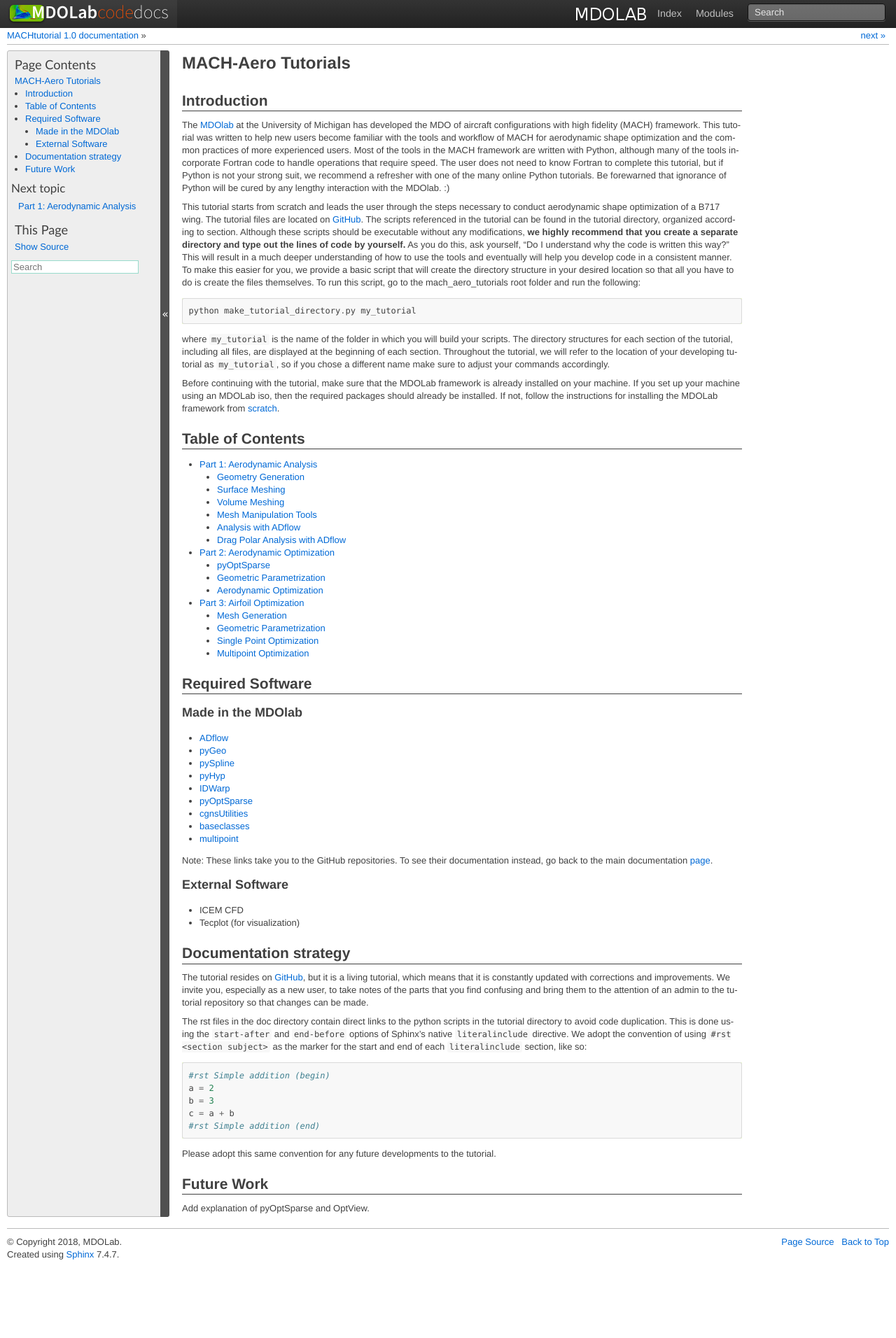
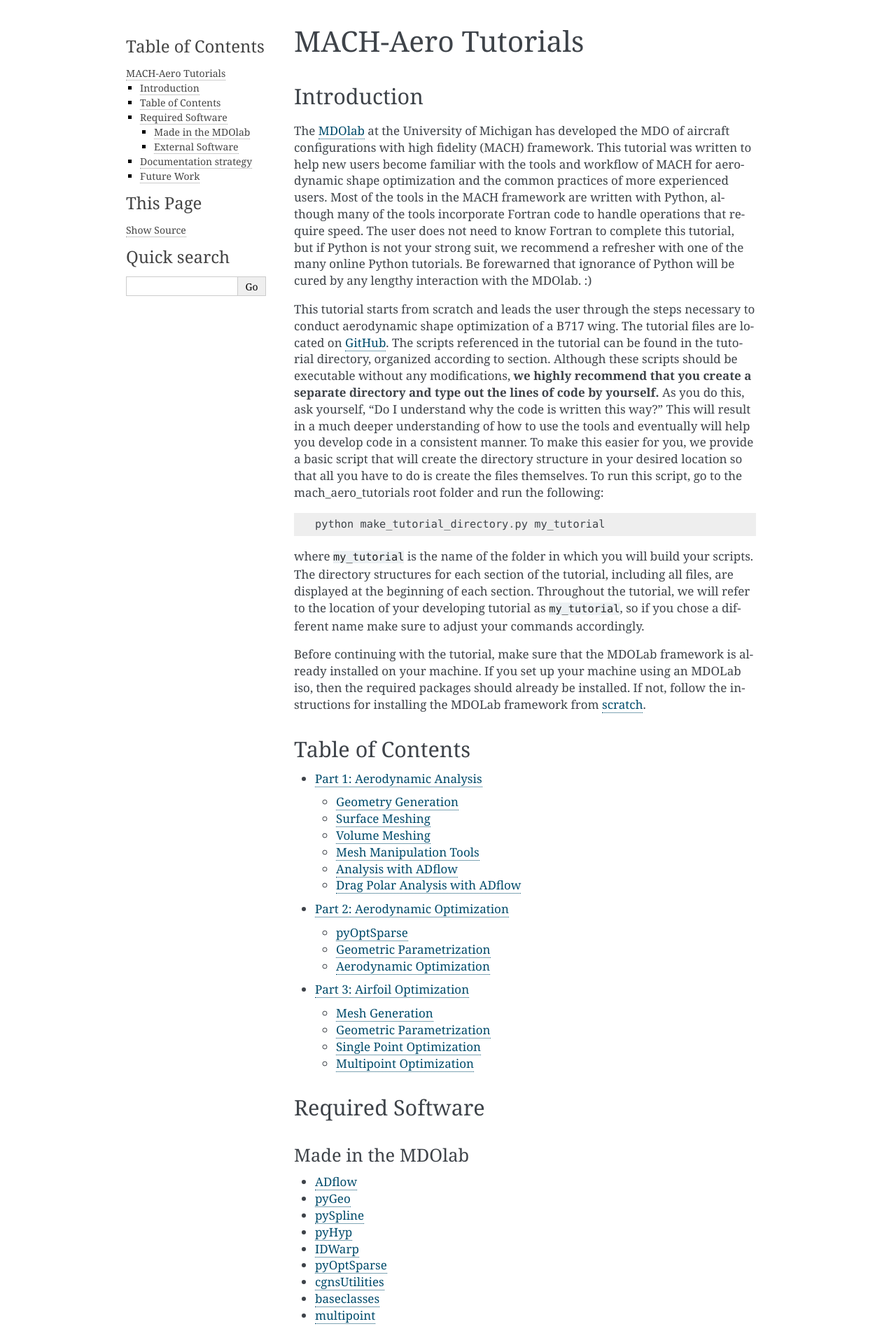
Before and after one commit to mdolab/MACH-Aero-tutorial, a Sphinx documentation site: the page built from doc/index.rst, in a window 1280 px wide. Shown: the top 1912 px of the page at 70% size. Built offline with Sphinx 7.4.7, drawn with Linux system fonts in a browser that asks for light colours; before the commit the page ends 1811 px from its top, so only the background shows below that; some of the changed text lies outside the part shown.

Commit message:
Update conf.py

```diff
--- a/doc/conf.py
+++ b/doc/conf.py
@@ -30,11 +30,8 @@
 # ones.
 extensions = ['sphinx.ext.autodoc', 'sphinx.ext.viewcode',
     # 'numpydoc',
-    # 'sphinxcontrib.blockdiag',
     # 'rst2pdf.pdfbuilder',
     'sphinx.ext.graphviz']
-
-blockdiag_fontpath = '/usr/share/fonts/truetype/freefont/FreeSans.ttf'
 
 numpydoc_show_class_members = False
 
@@ -115,7 +112,7 @@
 
 # The theme to use for HTML and HTML Help pages.  See the documentation for
 # a list of builtin themes.
-html_theme = 'mdolab_theme'
+# html_theme = 'mdolab_theme'
 
 # Theme options are theme-specific and customize the look and feel of a theme
 # further.  For a list of options available for each theme, see the
@@ -259,10 +256,10 @@
 
 # One entry per manual page. List of tuples
 # (source start file, name, description, authors, manual section).
-man_pages = [
-    (master_doc, 'tutorial-wing', u'Tutorial-wing Documentation',
-     [author], 1)
-]
+# man_pages = [
+#     (master_doc, 'tutorial-wing', u'Tutorial-wing Documentation',
+#      [author], 1)
+# ]
 
 # If true, show URL addresses after external links.
 #man_show_urls = False
@@ -273,11 +270,11 @@
 # Grouping the document tree into Texinfo files. List of tuples
 # (source start file, target name, title, author,
 #  dir menu entry, description, category)
-texinfo_documents = [
-    (master_doc, 'Tutorial-wing', u'Tutorial-wing Documentation',
-     author, 'Tutorial-wing', 'One line description of project.',
-     'Miscellaneous'),
-]
+# texinfo_documents = [
+#     (master_doc, 'Tutorial-wing', u'Tutorial-wing Documentation',
+#      author, 'Tutorial-wing', 'One line description of project.',
+#      'Miscellaneous'),
+# ]
 
 # Documents to append as an appendix to all manuals.
 #texinfo_appendices = []
```
